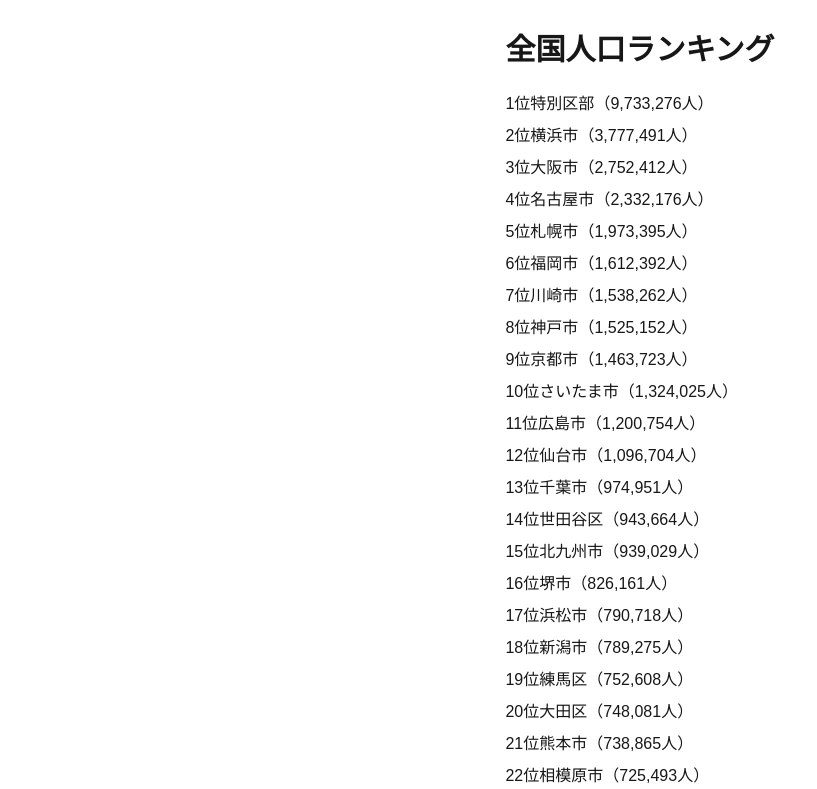
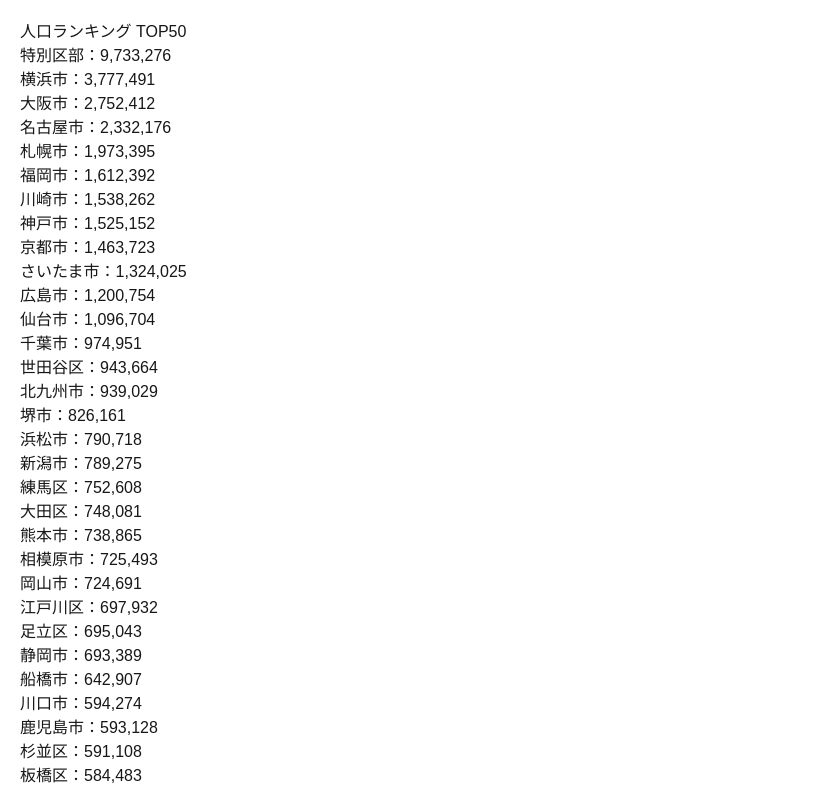
Before and after one commit to OW-beep/japan-data-site, a Next.js app: page /ranking/population in a window 1280 px wide. Shown: the top 789 px of the page, without its empty margins (0-817 px from the left). Built offline with nearby package versions, Linux system fonts and the light colour scheme.

Commit message:
fix build

```diff
--- a/app/layout.tsx
+++ b/app/layout.tsx
@@ -1,33 +1,36 @@
+import "./globals.css";
 import type { Metadata } from "next";
-import { Geist, Geist_Mono } from "next/font/google";
-import "./globals.css";
-
-const geistSans = Geist({
-  variable: "--font-geist-sans",
-  subsets: ["latin"],
-});
-
-const geistMono = Geist_Mono({
-  variable: "--font-geist-mono",
-  subsets: ["latin"],
-});
 
 export const metadata: Metadata = {
-  title: "Create Next App",
-  description: "Generated by create next app",
+  title: {
+    default: "日本自治体データベース",
+    template: "%s | 日本自治体データベース",
+  },
+  description:
+    "全国の市区町村の人口・統計データを可視化。ランキング・検索・比較ができます。",
+  keywords: [
+    "日本",
+    "自治体",
+    "人口",
+    "市区町村",
+    "ランキング",
+    "データ",
+  ],
+  openGraph: {
+    title: "日本自治体データベース",
+    description: "全国自治体の人口・統計を見える化",
+    type: "website",
+  },
 };
 
 export default function RootLayout({
   children,
-}: Readonly<{
+}: {
   children: React.ReactNode;
-}>) {
+}) {
   return (
-    <html
-      lang="en"
-      className={`${geistSans.variable} ${geistMono.variable} h-full antialiased`}
-    >
-      <body className="min-h-full flex flex-col">{children}</body>
+    <html lang="ja">
+      <body>{children}</body>
     </html>
   );
 }
--- a/app/page.tsx
+++ b/app/page.tsx
@@ -1,29 +1,13 @@
 import Link from "next/link";
-import cities from "@/data/cities.json";
 
-export default function Home() {
+export default function Page() {
   return (
-    <main className="max-w-5xl mx-auto p-8">
-      <h1 className="text-4xl font-bold mb-4">
-        日本自治体データベース
-      </h1>
+    <main style={{ padding: 20 }}>
+      <h1>日本自治体データベース</h1>
 
-      <p className="mb-8">
-        全国 {cities.length} 自治体の人口データを掲載
-      </p>
-
-      <ul className="space-y-4">
-        <li>
-          <Link href="/ranking/population">
-            人口ランキング
-          </Link>
-        </li>
-
-        <li>
-          <Link href="/city/12204">
-            船橋市を見る
-          </Link>
-        </li>
+      <ul>
+        <li><Link href="/search">自治体検索</Link></li>
+        <li><Link href="/ranking/population">人口ランキング</Link></li>
       </ul>
     </main>
   );
--- /dev/null
+++ b/app/pref/[code]/page.tsx
@@ -0,0 +1,34 @@
+import cities from "@/data/cities.json";
+
+export default function Page({
+  params,
+}: {
+  params: { code: string };
+}) {
+  const prefCode = params.code;
+
+  const filtered = cities.filter((c) =>
+    c.code.startsWith(prefCode)
+  );
+
+  const total = filtered.reduce(
+    (sum, c) => sum + (c.population ?? 0),
+    0
+  );
+
+  return (
+    <main style={{ padding: 20 }}>
+      <h1>都道府県コード：{prefCode}</h1>
+
+      <p>自治体数：{filtered.length}</p>
+      <p>人口合計：{total.toLocaleString()}</p>
+
+      <h2>自治体一覧</h2>
+      <ul>
+        {filtered.map((c) => (
+          <li key={c.code}>{c.name}</li>
+        ))}
+      </ul>
+    </main>
+  );
+}
--- a/app/ranking/population/page.tsx
+++ b/app/ranking/population/page.tsx
@@ -1,26 +1,24 @@
-import Link from "next/link";
 import cities from "@/data/cities.json";
 
 export default function Page() {
-  const ranking = [...cities];
+  const ranking = [...cities]
+    .sort(
+      (a, b) =>
+        (b.population ?? 0) - (a.population ?? 0)
+    )
+    .slice(0, 50);
 
   return (
-    <main className="max-w-5xl mx-auto p-8">
-      <h1 className="text-3xl font-bold mb-6">
-        全国人口ランキング
-      </h1>
+    <main style={{ padding: 20 }}>
+      <h1>人口ランキング TOP50</h1>
 
-      <ul className="space-y-2">
-        {ranking.slice(0, 100).map((city, index) => (
-          <li key={city.code}>
-            <Link href={`/city/${city.code}`}>
-              {index + 1}位
-              {city.name}
-              （{city.population.toLocaleString()}人）
-            </Link>
+      <ol>
+        {ranking.map((c) => (
+          <li key={c.code}>
+            {c.name}：{c.population?.toLocaleString()}
           </li>
         ))}
-      </ul>
+      </ol>
     </main>
   );
 }
--- /dev/null
+++ b/app/search/page.tsx
@@ -0,0 +1,44 @@
+"use client";
+
+import { useMemo, useState } from "react";
+import cities from "@/data/cities.json";
+import Link from "next/link";
+
+export default function Page() {
+  const [query, setQuery] = useState("");
+
+  const results = useMemo(() => {
+    return cities
+      .filter((c) =>
+        c.name.includes(query) || c.code.includes(query)
+      )
+      .slice(0, 50);
+  }, [query]);
+
+  return (
+    <main style={{ padding: 20 }}>
+      <h1>自治体検索</h1>
+
+      <input
+        value={query}
+        onChange={(e) => setQuery(e.target.value)}
+        placeholder="例：船橋市"
+        style={{
+          padding: 8,
+          width: "100%",
+          marginBottom: 20,
+        }}
+      />
+
+      <ul>
+        {results.map((c) => (
+          <li key={c.code}>
+            <Link href={`/city/${c.code}`}>
+              {c.name}（{c.population?.toLocaleString()}）
+            </Link>
+          </li>
+        ))}
+      </ul>
+    </main>
+  );
+}
```
